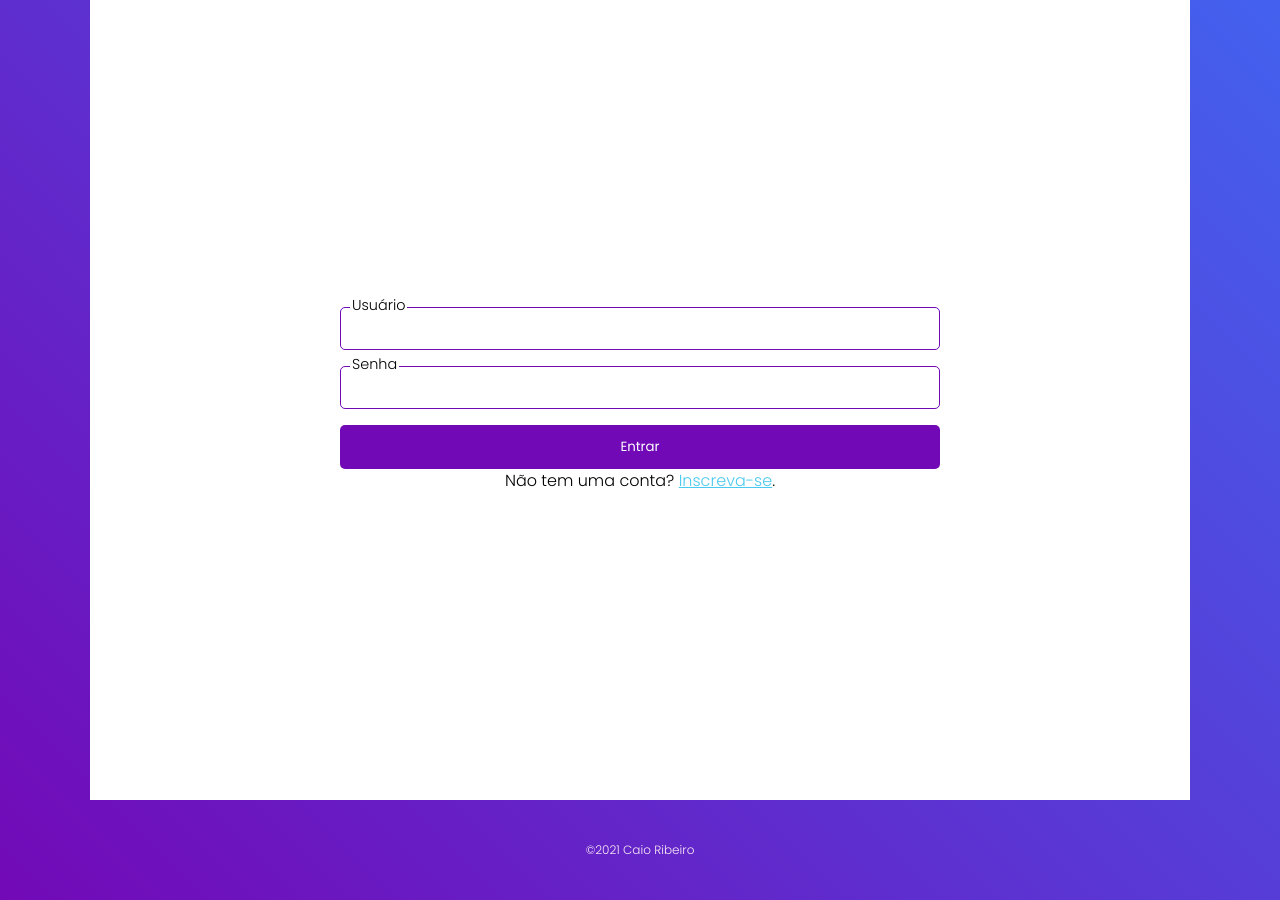
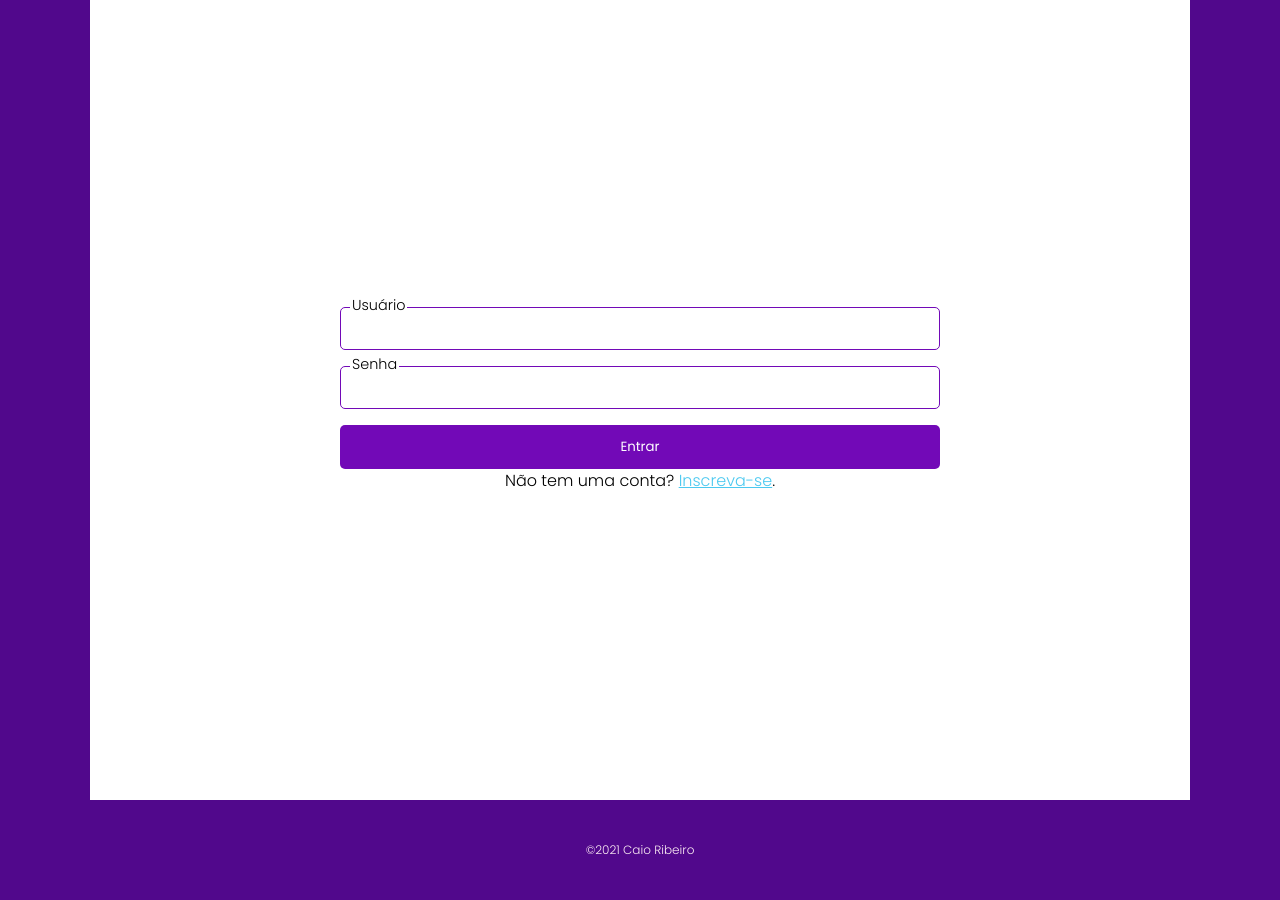
Before and after one commit to strahlv/social-media-client, a React (Create React App) app: page /login in a window 1280 px wide. Built offline with nearby package versions, Linux system fonts and the light colour scheme; no server answers.

Commit message:
Altera background pra cor sólida

```diff
--- a/src/GlobalStyle.js
+++ b/src/GlobalStyle.js
@@ -57,12 +57,12 @@ footer, header, hgroup, menu, nav, section {
 body {
 	line-height: 1;
 	font-family: 'Poppins', sans-serif;
-	/* background-color: var(--clr-primary-dark); */
-	background: linear-gradient(
+	background-color: var(--clr-primary-dark);
+	/* background: linear-gradient(
     45deg,
     var(--clr-primary) 0%,
     var(--clr-secondary) 100%
-  );
+  	); */
 }
 a {
 	color: var(--clr-secondary-accent);
```
